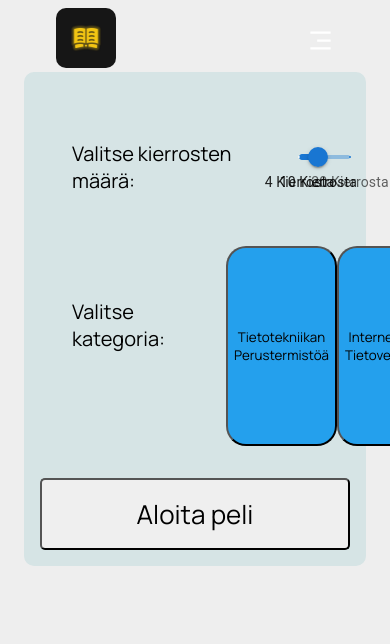
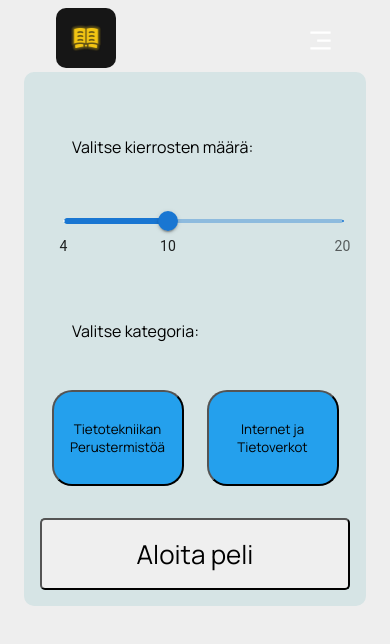
Before and after one commit to StefanYlimaki/TVT-Sanasto, a React (Create React App) app: page /games/match_word_and_definition in a window 390 px wide. Shown: the top 644 px of the page. Built offline with nearby package versions, Linux system fonts and the light colour scheme.

Commit message:
Made game more usable for mobile devices

```diff
--- a/src/components/gameSettings/GameSettings.jsx
+++ b/src/components/gameSettings/GameSettings.jsx
@@ -11,15 +11,15 @@ const GameSettings = ({ setWords, gameLength, setGameLength }) => {
   const marks = [
     {
       value: 4,
-      label: "4 Kierrosta",
+      label: "4",
     },
     {
       value: 10,
-      label: "10 Kierrosta",
+      label: "10",
     },
     {
       value: 20,
-      label: "20 Kierrosta",
+      label: "20",
     },
   ];
 
--- a/src/components/gameSettings/gameSettings.css
+++ b/src/components/gameSettings/gameSettings.css
@@ -8,6 +8,7 @@
     padding: 4rem, 0rem;
     display: flex;
 }
+
 .game__setting-gamelength p {
     padding: 2rem 2rem;
     width: 300px;
@@ -108,3 +109,46 @@
     border-radius: 20px;
     background-color: #24a0ed;
 }
+
+@media screen and (max-width: 600px){
+    .game__setting-gamelength {
+        flex-direction: column;
+        padding: none;
+    }
+
+    .game__setting-gamelength p {
+        display: flex;
+        justify-content: flex-start;
+        font-size: 16px;
+    }
+
+    .game__setting-gamelength_slider {
+        padding-bottom: 1rem;
+        padding-right: 1rem;
+        align-self: center;
+        width: 90%;
+    }
+
+    .game__settings-category {
+        flex-direction: column;
+        padding: none;
+    }
+
+    .game__settings-category p {
+        display: flex;
+        font-size: 16px;
+        justify-content: flex-start;
+    }
+
+    .game__settings-category_buttons{
+        width: 100%;
+        justify-content: space-around;
+    }
+
+    .game__settings-category_buttons button{
+        padding: 0rem 4rem;
+        height: 6rem;
+        width: 6rem;
+    }
+
+}
--- a/src/components/gameplay/Gameplay.jsx
+++ b/src/components/gameplay/Gameplay.jsx
@@ -4,6 +4,7 @@ import { Button } from "@mui/material";
 import shuffleArray from "../../utils/shuffleArray";
 import "./gameplay.css";
 import { useEffect } from "react";
+import { Slider } from "@mui/material";
 
 const Gameplay = ({
   setScoreBoardVisible,
@@ -25,6 +26,7 @@ const Gameplay = ({
   const [round, setRound] = useState(0);
   const [optionWords, setOptionWords] = useState([])
   const [correctAnswer, setCorrectAnswer] = useState({})
+  const [definitionLength, setDefinitionLength] = useState(300)
   const wordsToUse = [];
 
   // start the game
@@ -141,18 +143,36 @@ const Gameplay = ({
     setWords(null);
   };
 
+  const getShortenedText = (text) => {
+    let shortenedText = text.substring(0, definitionLength)
+    const lastIndex = shortenedText.lastIndexOf('.')
+    return shortenedText.substring(0, lastIndex + 1)
+  }
+
   return (
     <div className="game__gameplay">
       {!gameRunning ? (
         <div>game loading...</div>
       ) : (
-        <div>
-          <div>
-            Kierros {round}/{gameLenght}
+        <div style={{ display: 'flex', flexDirection: 'column'}}>
+          <div className="game__gameplay-stats_and-text_length">
+            <div className="game__gameplay-stats_and-text_length-stats">
+              <div>Kierros {round}/{gameLenght}</div>
+              <div>Pisteet {points}/{round - 1}</div>
+            </div>
+            <div className="game__gameplay-stats_and-text_length-text_length"> Säädä vaihtoehtojen pituutta
+              <Slider
+                defaultValue={300}
+                min={200}
+                max={800}
+                step={100}
+                valueLabelDisplay="auto"
+                value={definitionLength}
+                onChange={(event, value) => setDefinitionLength(value)}
+              />
+            </div>
           </div>
-          <div>
-            Pisteet {points}/{round - 1}
-          </div>
+
           <div className="game__gameplay-advice">
             <div className="game__gameplay-advice_text">
               Mikä seuraavista selityksistä sopii sanalle:
@@ -174,7 +194,8 @@ const Gameplay = ({
                     className="game__gameplay-options_single-option"
                     onClick={() => handleClickOnOption(w)}
                   >
-                    <p>{getFilteredDefinition(w)}</p>
+                    <p>{getShortenedText(getFilteredDefinition(w))}</p>
+
                   </div>
                 ))}
               </div>
--- a/src/components/gameplay/gameplay.css
+++ b/src/components/gameplay/gameplay.css
@@ -0,0 +1,108 @@
+.game__gameplay {
+  display: flex;
+  flex-direction: column;
+  align-items: flex-start;
+}
+
+.game__gameplay-advice {
+  display: flex;
+  color: var(--color-text);
+  justify-content: flex-start;
+  justify-content: space-between;
+  width: 100%;
+  flex-direction: column;
+}
+
+.game__gameplay-advice_text {
+  font-size: 26px;
+  display: flex;
+  justify-content: center;
+}
+
+.game__gameplay-advice_word {
+  display: flex;
+  justify-content: center;
+  font-size: 30px;
+  padding-top: 2rem;
+}
+
+.game__gameplay-options {
+  display: flex;
+  flex-direction: row;
+}
+
+.game__gameplay-options_single {
+  display: flex;
+  flex-direction: row;
+  justify-content: space-between;
+}
+
+.game__gameplay-options_single-option {
+  padding: 0rem 1rem;
+  display: flex;
+  flex-direction: column;
+  justify-content: space-between;
+  flex: 1;
+}
+
+.game__gameplay-options_single p {
+  border-style: solid;
+  border-radius: 10px;
+  font-size: large;
+  padding: 1rem;
+  color: var(--color-text);
+  background-color: var(--color-bg);
+  cursor: pointer;
+}
+
+.game__gameplay-options_single button {
+  display: flex;
+  align-items: flex-end;
+  width: 100%;
+  background-color: white;
+  border: none;
+  border-top-style: solid;
+  border-top-width: 1px;
+  border-bottom-right-radius: 7px;
+  border-bottom-left-radius: 7px;
+}
+
+.game__gameplay-stats_and-text_length {
+  display: flex;
+  flex-direction: row;
+}
+
+.game__gameplay-stats_and-text_length-stats {
+  display: flex;
+  flex-direction: column;
+}
+
+.game__gameplay-stats_and-text_length-text_length {
+  padding-left: 2rem;
+  display: flex;
+  flex-direction: column;
+  justify-content: center;
+  justify-items: center;
+  align-items: center;
+  align-content: center;
+  width: 90%;
+}
+
+@media screen and (max-width: 1000px) {
+  .game__gameplay-advice_text {
+    padding-top: 1rem;
+    font-size: 20px;
+  }
+  .game__gameplay-advice_word {
+    font-size: 20px;
+  }
+  .game__gameplay-options_single-option p {
+    font-size: 14px;
+  }
+}
+
+@media screen and (max-width: 600px) {
+  .game__gameplay-options_single {
+    flex-direction: column;
+  }
+}
--- a/src/containers/games/matchWordAndDefinition/matchWordAndDefinition.css
+++ b/src/containers/games/matchWordAndDefinition/matchWordAndDefinition.css
@@ -3,79 +3,6 @@
     color: red;
     font-size: 20px;
 }
-
-.game__gameplay {
-    display: flex;
-    flex-direction: column;
-    align-items: flex-start
-}
-
-.game__gameplay-advice {
-    display: flex;
-    color: var(--color-text);
-    justify-content: flex-start;
-    justify-content: space-between;
-    width: 100%;
-    flex-direction: column;
-}
-
-.game__gameplay-advice_text {
-    font-size: 26px;
-    display: flex;
-    justify-content: center;
-}
-
-.game__gameplay-advice_word {
-    display: flex;
-    justify-content: center;
-    font-size: 30px;
-    padding-top: 2rem;
-
-}
-
-.game__gameplay-options {
-    display: flex;
-    flex-direction: row;
-}
-
-.game__gameplay-options_single {
-    display: flex;
-    flex-direction: row;
-    justify-content: space-between;
-}
-
-.game__gameplay-options_single-option {
-    display: flex;
-    flex-direction: column;
-    justify-content: space-between;
-    padding: 10px;
-    flex: 1;
-
-}
-
-.game__gameplay-options_single p {
-    border-style: solid;
-    border-radius: 10px;
-    font-size: large;
-    padding: 1rem;
-    color: var(--color-text);
-    background-color: var(--color-bg);
-    cursor: pointer;
-}
-
-
-.game__gameplay-options_single button {
-    display: flex;
-    align-items: flex-end;
-    width: 100%;
-    background-color:white;
-    border: none;
-    border-top-style: solid;
-    border-top-width: 1px;
-    border-bottom-right-radius: 7px;
-    border-bottom-left-radius: 7px;
-}
-
 
 .game {
     display: flex;
@@ -84,9 +11,3 @@
     border-radius: 10px;
     padding: 1rem;
 }
-
-@media screen and (max-width: 1000px) {
-    .game__gameplay-options_single {
-        flex-direction: column;
-    }
-}
```
